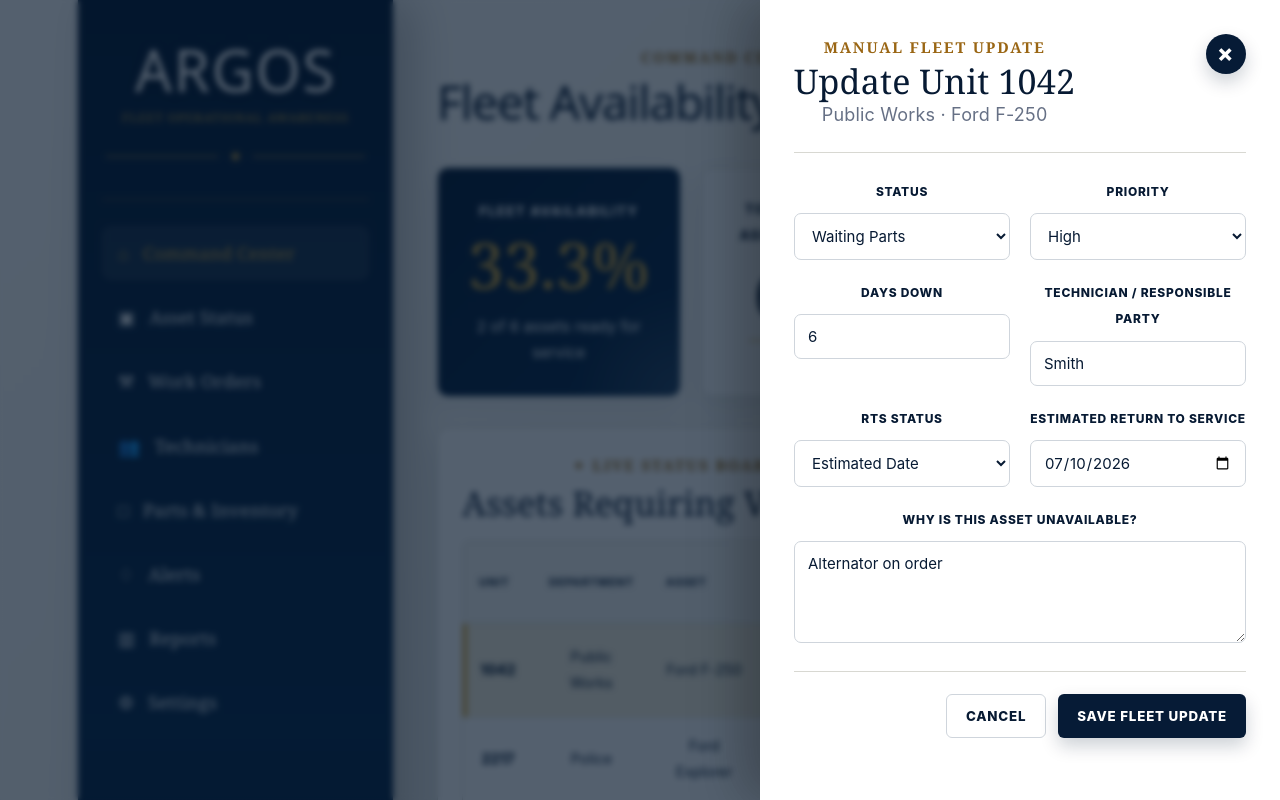
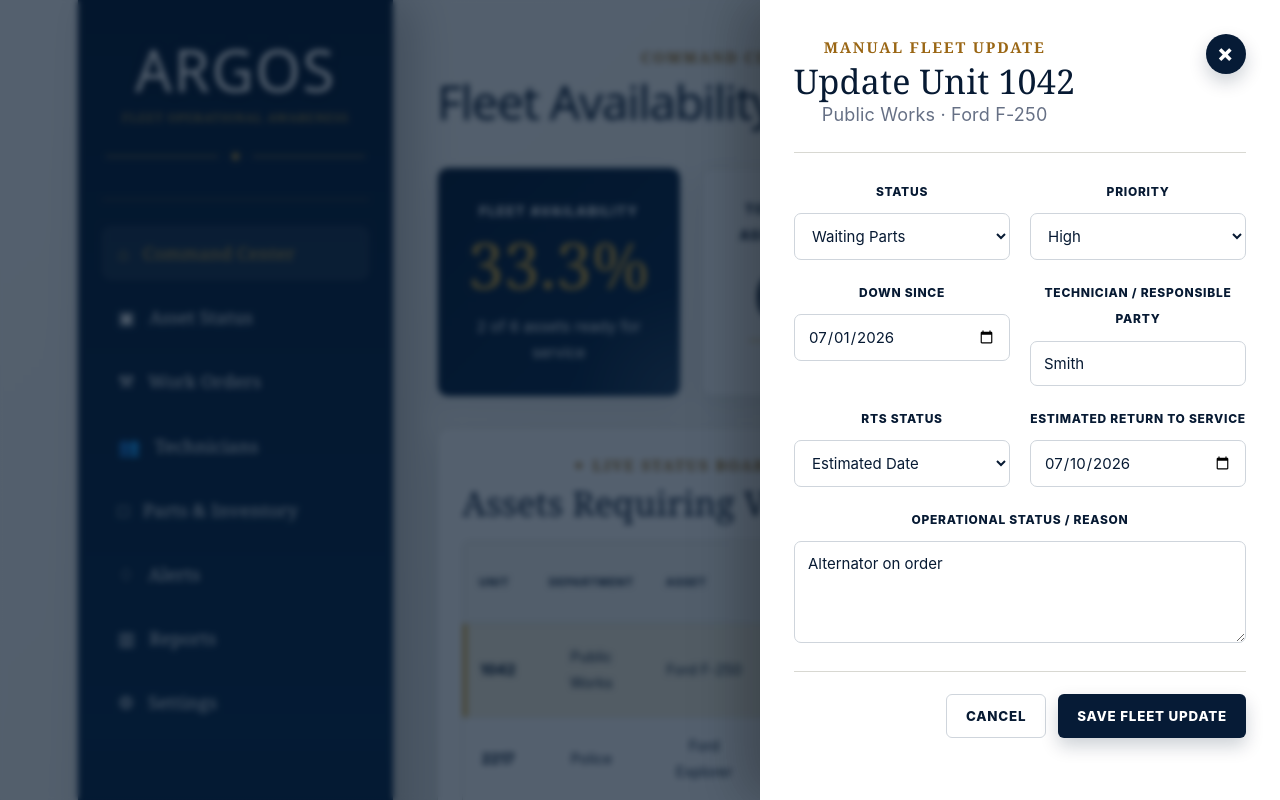
Before and after one commit to Matthew-S-Wallace/Argos-Testing-Center, a React (Vite) app: page / in a window 1280 px wide. Both pictures are taken after a click on the element 882 px from the left and 670 px from the top of the page. Shown: the top 800 px of the page. Built offline with nearby package versions, Linux system fonts and the light colour scheme.

Commit message:
Add Automatic Downtime Calculation

```diff
--- a/src/App.jsx
+++ b/src/App.jsx
@@ -1,102 +1,54 @@
 import { useState } from "react";
 import "./App.css";
 
+function getTodayDateString() {
+  const today = new Date();
+  const year = today.getFullYear();
+  const month = String(today.getMonth() + 1).padStart(2, "0");
+  const day = String(today.getDate()).padStart(2, "0");
+
+  return `${year}-${month}-${day}`;
+}
+
 const initialAssets = [
-  {
-    unit: "1042",
-    department: "Public Works",
-    asset: "Ford F-250",
-    status: "Waiting Parts",
-    priority: "High",
-    daysDown: 6,
-    technician: "Smith",
-    rtsType: "Estimated Date",
-    rtsDate: "2026-07-10",
-    issue: "Alternator on order",
-  },
-  {
-    unit: "2217",
-    department: "Police",
-    asset: "Ford Explorer",
-    status: "In Shop",
-    priority: "Medium",
-    daysDown: 2,
-    technician: "Jones",
-    rtsType: "Estimated Date",
-    rtsDate: "2026-07-08",
-    issue: "Brake inspection",
-  },
-  {
-    unit: "3314",
-    department: "Fire",
-    asset: "Chevrolet Tahoe",
-    status: "Ready",
-    priority: "Normal",
-    daysDown: 0,
-    technician: "—",
-    rtsType: "No RTS Established",
-    rtsDate: "",
-    issue: "Available",
-  },
-  {
-    unit: "5088",
-    department: "Solid Waste",
-    asset: "Freightliner M2",
-    status: "Down",
-    priority: "Critical",
-    daysDown: 11,
-    technician: "Garcia",
-    rtsType: "TBD",
-    rtsDate: "",
-    issue: "Hydraulic leak",
-  },
-  {
-    unit: "6120",
-    department: "Parks",
-    asset: "John Deere Tractor",
-    status: "PM Due",
-    priority: "Normal",
-    daysDown: 0,
-    technician: "—",
-    rtsType: "No RTS Established",
-    rtsDate: "",
-    issue: "250-hour service due",
-  },
-  {
-    unit: "7741",
-    department: "Utilities",
-    asset: "RAM 3500 Service Truck",
-    status: "Ready",
-    priority: "Normal",
-    daysDown: 0,
-    technician: "—",
-    rtsType: "No RTS Established",
-    rtsDate: "",
-    issue: "Available",
-  },
+  { unit: "1042", department: "Public Works", asset: "Ford F-250", status: "Waiting Parts", priority: "High", downSince: "2026-07-01", technician: "Smith", rtsType: "Estimated Date", rtsDate: "2026-07-10", issue: "Alternator on order" },
+  { unit: "2217", department: "Police", asset: "Ford Explorer", status: "In Shop", priority: "Medium", downSince: "2026-07-05", technician: "Jones", rtsType: "Estimated Date", rtsDate: "2026-07-08", issue: "Brake inspection" },
+  { unit: "3314", department: "Fire", asset: "Chevrolet Tahoe", status: "Ready", priority: "Normal", downSince: "", technician: "—", rtsType: "No RTS Established", rtsDate: "", issue: "Available" },
+  { unit: "5088", department: "Solid Waste", asset: "Freightliner M2", status: "Down", priority: "Critical", downSince: "2026-06-26", technician: "Garcia", rtsType: "TBD", rtsDate: "", issue: "Hydraulic leak" },
+  { unit: "6120", department: "Parks", asset: "John Deere Tractor", status: "PM Due", priority: "Normal", downSince: "2026-07-07", technician: "—", rtsType: "No RTS Established", rtsDate: "", issue: "250-hour service due" },
+  { unit: "7741", department: "Utilities", asset: "RAM 3500 Service Truck", status: "Ready", priority: "Normal", downSince: "", technician: "—", rtsType: "No RTS Established", rtsDate: "", issue: "Available" },
 ];
 
 function getStatusClass(status) {
   return status.toLowerCase().replaceAll(" ", "-");
 }
 
-function formatRTS(asset) {
-  if (asset.rtsType === "TBD") {
-    return "TBD";
+function isUnavailable(status) {
+  return status !== "Ready";
 }
 
-  if (asset.rtsType === "No RTS Established") {
-    return "—";
+function calculateDaysDown(downSince, status) {
+  if (!isUnavailable(status) || !downSince) {
+    return 0;
   }
 
+  const downDate = new Date(`${downSince}T00:00:00`);
+  const today = new Date();
+
+  today.setHours(0, 0, 0, 0);
+
+  const millisecondsPerDay = 1000 * 60 * 60 * 24;
+  const difference = today.getTime() - downDate.getTime();
+
+  return Math.max(0, Math.floor(difference / millisecondsPerDay));
+}
+
+function formatRTS(asset) {
+  if (asset.rtsType === "TBD") return "TBD";
+  if (asset.rtsType === "No RTS Established") return "—";
+
   if (asset.rtsType === "Estimated Date" && asset.rtsDate) {
-    const [year, month, day] = asset.rtsDate.split("-");
-
-    const date = new Date(
-      Number(year),
-      Number(month) - 1,
-      Number(day)
-    );
+    const date = new Date(`${asset.rtsDate}T00:00:00`);
 
     return date.toLocaleDateString("en-US", {
       month: "short",
@@ -113,25 +65,11 @@ function App() {
   const [editAsset, setEditAsset] = useState(null);
 
   const totalAssets = assets.length;
-
-  const readyAssets = assets.filter(
-    (asset) => asset.status === "Ready"
-  ).length;
-
+  const readyAssets = assets.filter((asset) => asset.status === "Ready").length;
   const unavailableAssets = totalAssets - readyAssets;
-
-  const waitingParts = assets.filter(
-    (asset) => asset.status === "Waiting Parts"
-  ).length;
-
-  const criticalAssets = assets.filter(
-    (asset) => asset.priority === "Critical"
-  ).length;
-
-  const availability =
-    totalAssets > 0
-      ? ((readyAssets / totalAssets) * 100).toFixed(1)
-      : "0.0";
+  const waitingParts = assets.filter((asset) => asset.status === "Waiting Parts").length;
+  const criticalAssets = assets.filter((asset) => asset.priority === "Critical").length;
+  const availability = totalAssets > 0 ? ((readyAssets / totalAssets) * 100).toFixed(1) : "0.0";
 
   function handleSelectAsset(asset) {
     setSelectedAsset(asset);
@@ -143,8 +81,30 @@ function App() {
 
     setEditAsset((currentAsset) => ({
       ...currentAsset,
-      [name]: name === "daysDown" ? Number(value) : value,
+      [name]: value,
     }));
+  }
+
+  function handleStatusChange(event) {
+    const newStatus = event.target.value;
+
+    setEditAsset((currentAsset) => {
+      const wasReady = currentAsset.status === "Ready";
+      const isNowReady = newStatus === "Ready";
+
+      return {
+        ...currentAsset,
+        status: newStatus,
+        downSince: isNowReady
+          ? ""
+          : wasReady && !currentAsset.downSince
+            ? getTodayDateString()
+            : currentAsset.downSince,
+        rtsType: isNowReady ? "No RTS Established" : currentAsset.rtsType,
+        rtsDate: isNowReady ? "" : currentAsset.rtsDate,
+        issue: isNowReady ? "Available" : currentAsset.issue,
+      };
+    });
   }
 
   function handleRTSTypeChange(event) {
@@ -153,21 +113,20 @@ function App() {
     setEditAsset((currentAsset) => ({
       ...currentAsset,
       rtsType: newRTSType,
-      rtsDate:
-        newRTSType === "Estimated Date"
-          ? currentAsset.rtsDate
-          : "",
+      rtsDate: newRTSType === "Estimated Date" ? currentAsset.rtsDate : "",
     }));
   }
 
   function handleSave() {
+    const updatedAsset = { ...editAsset };
+
     setAssets((currentAssets) =>
       currentAssets.map((asset) =>
-        asset.unit === editAsset.unit ? editAsset : asset
+        asset.unit === updatedAsset.unit ? updatedAsset : asset
       )
     );
 
-    setSelectedAsset(editAsset);
+    setSelectedAsset(updatedAsset);
     setEditAsset(null);
   }
 
@@ -182,7 +141,6 @@ function App() {
         <div className="argos-logo">
           <h1>ARGOS</h1>
           <p>Fleet Operational Awareness</p>
-
           <div className="logo-rule">
             <span></span>
             <strong>✦</strong>
@@ -191,37 +149,14 @@ function App() {
         </div>
 
         <nav className="sidebar-nav">
-          <a className="nav-item active">
-            ⌂ <span>Command Center</span>
-          </a>
-
-          <a className="nav-item">
-            ▣ <span>Asset Status</span>
-          </a>
-
-          <a className="nav-item">
-            ⚒ <span>Work Orders</span>
-          </a>
-
-          <a className="nav-item">
-            👥 <span>Technicians</span>
-          </a>
-
-          <a className="nav-item">
-            □ <span>Parts & Inventory</span>
-          </a>
-
-          <a className="nav-item">
-            ♢ <span>Alerts</span>
-          </a>
-
-          <a className="nav-item">
-            ▥ <span>Reports</span>
-          </a>
-
-          <a className="nav-item">
-            ⚙ <span>Settings</span>
-          </a>
+          <a className="nav-item active">⌂ <span>Command Center</span></a>
+          <a className="nav-item">▣ <span>Asset Status</span></a>
+          <a className="nav-item">⚒ <span>Work Orders</span></a>
+          <a className="nav-item">👥 <span>Technicians</span></a>
+          <a className="nav-item">□ <span>Parts & Inventory</span></a>
+          <a className="nav-item">♢ <span>Alerts</span></a>
+          <a className="nav-item">▥ <span>Reports</span></a>
+          <a className="nav-item">⚙ <span>Settings</span></a>
         </nav>
 
         <div className="sidebar-footer">
@@ -247,31 +182,13 @@ function App() {
           <div className="availability-card">
             <span>Fleet Availability</span>
             <strong>{availability}%</strong>
-
-            <p>
-              {readyAssets} of {totalAssets} assets ready for service
-            </p>
+            <p>{readyAssets} of {totalAssets} assets ready for service</p>
           </div>
 
-          <div className="metric-card">
-            <span>Total Assets</span>
-            <strong>{totalAssets}</strong>
-          </div>
-
-          <div className="metric-card">
-            <span>Unavailable</span>
-            <strong>{unavailableAssets}</strong>
-          </div>
-
-          <div className="metric-card">
-            <span>Waiting Parts</span>
-            <strong>{waitingParts}</strong>
-          </div>
-
-          <div className="metric-card critical">
-            <span>Critical</span>
-            <strong>{criticalAssets}</strong>
-          </div>
+          <div className="metric-card"><span>Total Assets</span><strong>{totalAssets}</strong></div>
+          <div className="metric-card"><span>Unavailable</span><strong>{unavailableAssets}</strong></div>
+          <div className="metric-card"><span>Waiting Parts</span><strong>{waitingParts}</strong></div>
+          <div className="metric-card critical"><span>Critical</span><strong>{criticalAssets}</strong></div>
         </section>
 
         <section className="status-board">
@@ -281,9 +198,7 @@ function App() {
               <h3>Assets Requiring Visibility</h3>
             </div>
 
-            <button type="button">
-              Export View
-            </button>
+            <button type="button">Export View</button>
           </div>
 
           <table>
@@ -306,53 +221,21 @@ function App() {
                 <tr
                   key={asset.unit}
                   onClick={() => handleSelectAsset(asset)}
-                  className={
-                    selectedAsset?.unit === asset.unit
-                      ? "selected-row"
-                      : ""
-                  }
+                  className={selectedAsset?.unit === asset.unit ? "selected-row" : ""}
                 >
-                  <td className="unit">
-                    {asset.unit}
-                  </td>
-
+                  <td className="unit">{asset.unit}</td>
+                  <td>{asset.department}</td>
+                  <td>{asset.asset}</td>
                   <td>
-                    {asset.department}
-                  </td>
-
-                  <td>
-                    {asset.asset}
-                  </td>
-
-                  <td>
-                    <span
-                      className={`status-pill ${getStatusClass(
-                        asset.status
-                      )}`}
-                    >
+                    <span className={`status-pill ${getStatusClass(asset.status)}`}>
                       {asset.status}
                     </span>
                   </td>
-
-                  <td className={asset.priority.toLowerCase()}>
-                    {asset.priority}
-                  </td>
-
-                  <td>
-                    {asset.daysDown}
-                  </td>
-
-                  <td>
-                    {asset.technician}
-                  </td>
-
-                  <td>
-                    {formatRTS(asset)}
-                  </td>
-
-                  <td>
-                    {asset.issue}
-                  </td>
+                  <td className={asset.priority.toLowerCase()}>{asset.priority}</td>
+                  <td>{calculateDaysDown(asset.downSince, asset.status)}</td>
+                  <td>{asset.technician}</td>
+                  <td>{formatRTS(asset)}</td>
+                  <td>{asset.issue}</td>
                 </tr>
               ))}
             </tbody>
@@ -364,24 +247,14 @@ function App() {
             <section className="update-panel">
               <div className="update-panel-header">
                 <div>
-                  <p className="eyebrow">
-                    Manual Fleet Update
-                  </p>
-
-                  <h3>
-                    Update Unit {editAsset.unit}
-                  </h3>
-
+                  <p className="eyebrow">Manual Fleet Update</p>
+                  <h3>Update Unit {editAsset.unit}</h3>
                   <p className="update-asset-name">
                     {editAsset.department} · {editAsset.asset}
                   </p>
                 </div>
 
-                <button
-                  className="close-button"
-                  onClick={handleCancel}
-                  type="button"
-                >
+                <button className="close-button" onClick={handleCancel} type="button">
                   ×
                 </button>
               </div>
@@ -389,12 +262,7 @@ function App() {
               <div className="update-form">
                 <label>
                   Status
-
-                  <select
-                    name="status"
-                    value={editAsset.status}
-                    onChange={handleChange}
-                  >
+                  <select name="status" value={editAsset.status} onChange={handleStatusChange}>
                     <option>Ready</option>
                     <option>In Shop</option>
                     <option>Waiting Parts</option>
@@ -405,12 +273,7 @@ function App() {
 
                 <label>
                   Priority
-
-                  <select
-                    name="priority"
-                    value={editAsset.priority}
-                    onChange={handleChange}
-                  >
+                  <select name="priority" value={editAsset.priority} onChange={handleChange}>
                     <option>Normal</option>
                     <option>Medium</option>
                     <option>High</option>
@@ -418,21 +281,20 @@ function App() {
                   </select>
                 </label>
 
+                {editAsset.status !== "Ready" && (
                   <label>
-                  Days Down
-
+                    Down Since
                     <input
-                    type="number"
-                    min="0"
-                    name="daysDown"
-                    value={editAsset.daysDown}
+                      type="date"
+                      name="downSince"
+                      value={editAsset.downSince}
                       onChange={handleChange}
                     />
                   </label>
+                )}
 
                 <label>
                   Technician / Responsible Party
-
                   <input
                     type="text"
                     name="technician"
@@ -441,24 +303,20 @@ function App() {
                   />
                 </label>
 
+                {editAsset.status !== "Ready" && (
                   <label>
                     RTS Status
-
-                  <select
-                    name="rtsType"
-                    value={editAsset.rtsType}
-                    onChange={handleRTSTypeChange}
-                  >
+                    <select name="rtsType" value={editAsset.rtsType} onChange={handleRTSTypeChange}>
                       <option>Estimated Date</option>
                       <option>TBD</option>
                       <option>No RTS Established</option>
                     </select>
                   </label>
+                )}
 
-                {editAsset.rtsType === "Estimated Date" && (
+                {editAsset.status !== "Ready" && editAsset.rtsType === "Estimated Date" && (
                   <label>
                     Estimated Return to Service
-
                     <input
                       type="date"
                       name="rtsDate"
@@ -469,8 +327,7 @@ function App() {
                 )}
 
                 <label className="issue-field">
-                  Why is this asset unavailable?
-
+                  Operational Status / Reason
                   <textarea
                     name="issue"
                     value={editAsset.issue}
@@ -481,19 +338,11 @@ function App() {
               </div>
 
               <div className="update-actions">
-                <button
-                  className="cancel-button"
-                  onClick={handleCancel}
-                  type="button"
-                >
+                <button className="cancel-button" onClick={handleCancel} type="button">
                   Cancel
                 </button>
 
-                <button
-                  className="save-button"
-                  onClick={handleSave}
-                  type="button"
-                >
+                <button className="save-button" onClick={handleSave} type="button">
                   Save Fleet Update
                 </button>
               </div>
```
Lines whose indentation alone changed are shown as unchanged.
